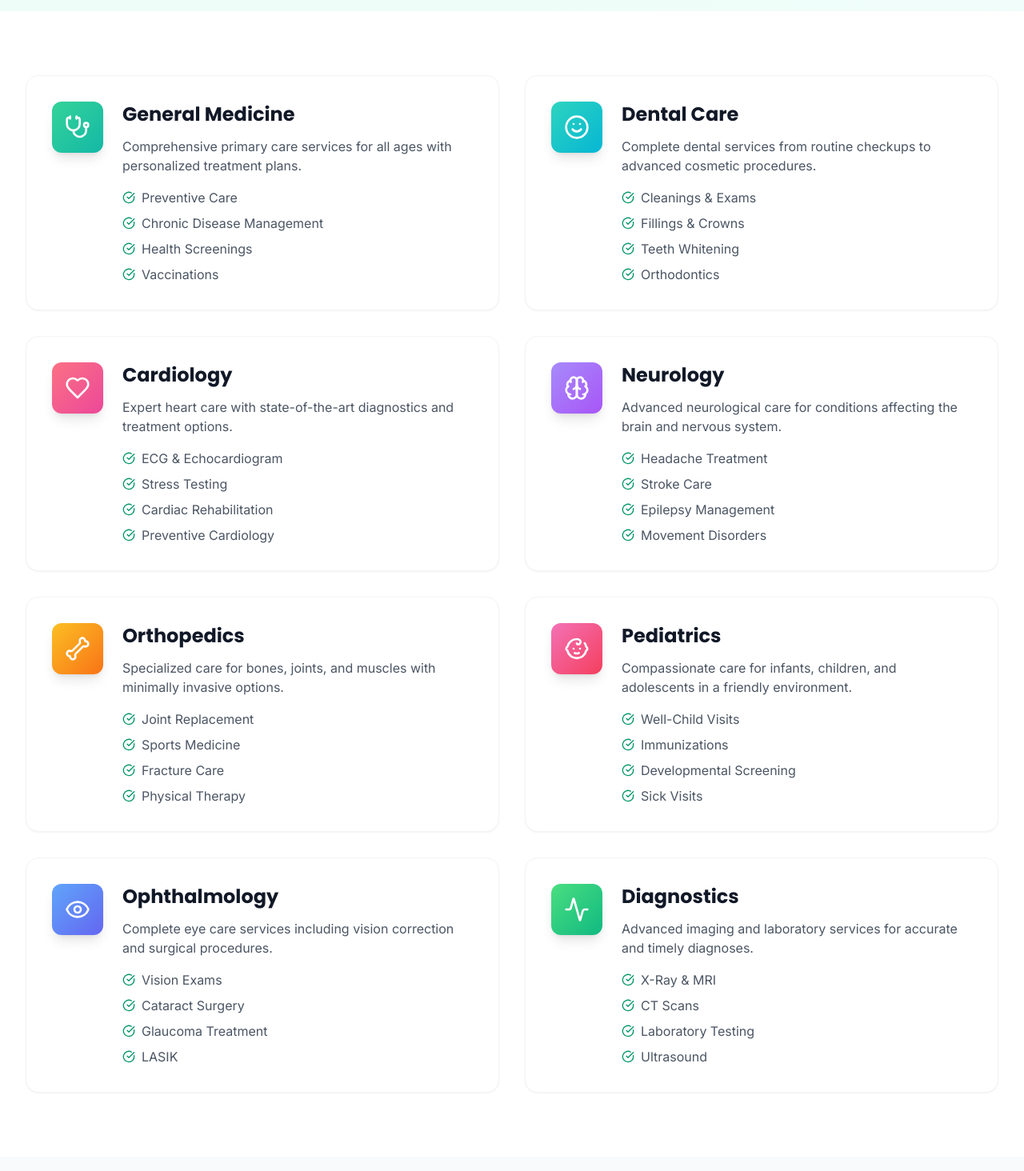
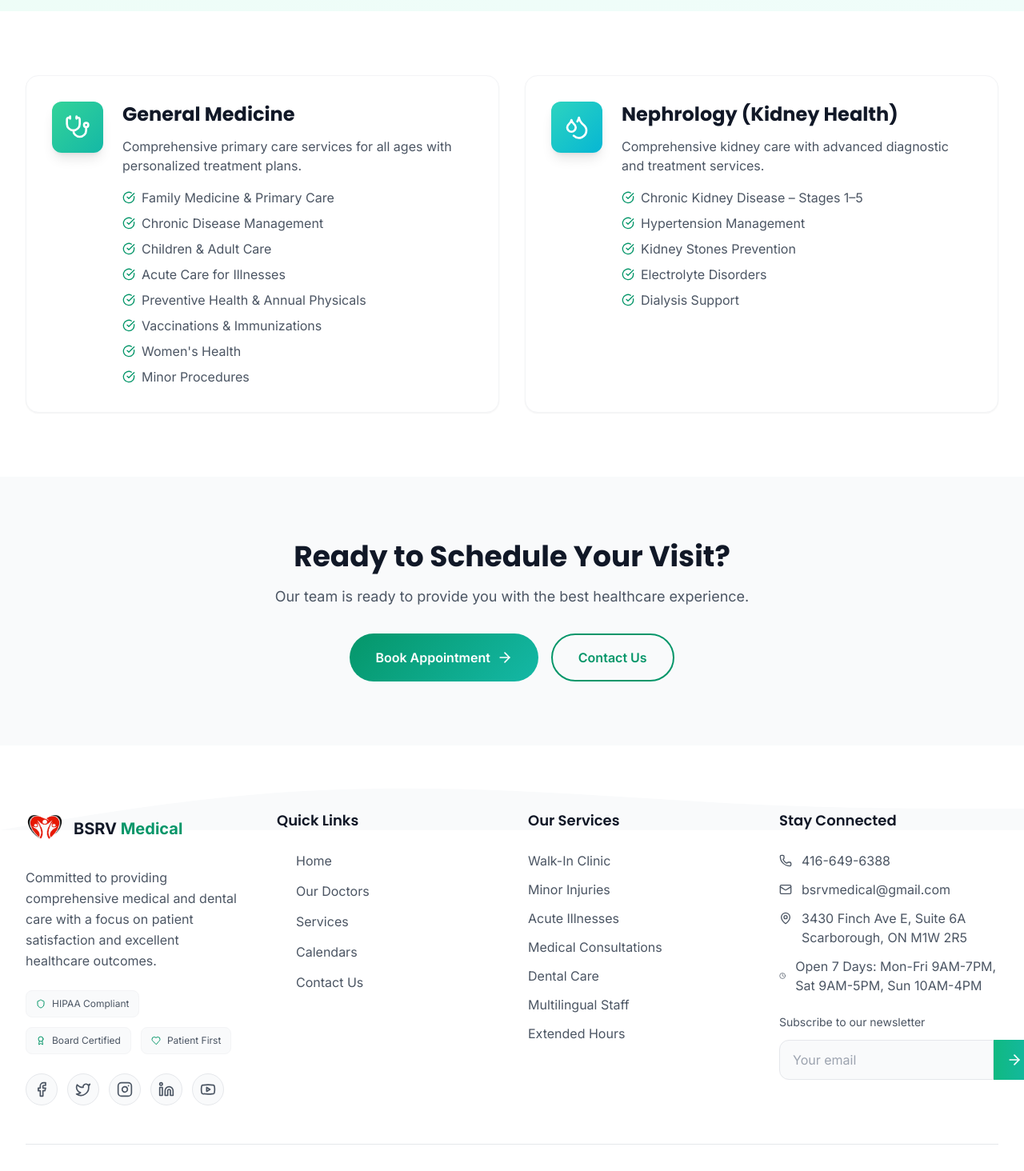
Before and after one commit to zainabqureshi09/Clinic-Website, a React (Vite) app: page /services in a window 1280 px wide. Shown: the part 400-1864 px from the top of the page at 80% size. Built offline with nearby package versions, Linux system fonts and the light colour scheme.

Commit message:
Update services, operating hours, and map embed

```diff
--- a/src/components/Appointment.jsx
+++ b/src/components/Appointment.jsx
@@ -18,13 +18,6 @@ const Appointment = () => {
 
   const departments = [
     'General Medicine',
-    'Dental Care',
-    'Cardiology',
-    'Neurology',
-    'Orthopedics',
-    'Pediatrics',
-    'Ophthalmology',
-    'Endocrinology',
     'Nephrology',
   ];
 
@@ -165,7 +158,7 @@ const Appointment = () => {
                 </a>
                 <div className="flex items-center space-x-3 text-gray-600 dark:text-gray-400">
                   <Clock className="w-5 h-5" />
-                  <span>Open 7 Days: 8:00 AM - 8:00 PM</span>
+                  <span>Open 7 Days: Mon-Fri 9AM-7PM, Sat 9AM-5PM, Sun 10AM-4PM</span>
                 </div>
               </div>
             </div>
--- a/src/components/Footer.jsx
+++ b/src/components/Footer.jsx
@@ -182,7 +182,7 @@ const Footer = () => {
               </div>
               <div className="flex items-center space-x-3 text-gray-600 dark:text-gray-400">
                 <Clock className="w-4 h-4" />
-                <span>Open 7 Days: 8AM - 8PM</span>
+                <span>Open 7 Days: Mon-Fri 9AM-7PM, Sat 9AM-5PM, Sun 10AM-4PM</span>
               </div>
             </div>
 
--- a/src/components/Services.jsx
+++ b/src/components/Services.jsx
@@ -16,7 +16,7 @@ const Services = () => {
     {
       icon: Stethoscope,
       title: 'Walk-In Clinic',
-      description: 'Open 7 days a week (8:00 AM – 8:00 PM). No appointment necessary for urgent medical concerns. Immediate care when you need it.',
+      description: 'Open 7 days a week. Mon-Fri 9AM-7PM, Sat 9AM-5PM, Sun 10AM-4PM. No appointment necessary for urgent medical concerns. Immediate care when you need it.',
       color: 'from-emerald-400 to-teal-500',
     },
     {
@@ -58,7 +58,7 @@ const Services = () => {
     {
       icon: Clock,
       title: 'Extended Hours',
-      description: 'Open 12 hours daily from 8AM to 8PM, 7 days a week. Healthcare that fits your schedule, including weekends.',
+      description: 'Open 7 days a week. Mon-Fri 9AM-7PM, Sat 9AM-5PM, Sun 10AM-4PM. Healthcare that fits your schedule, including weekends.',
       color: 'from-green-400 to-emerald-500',
     },
   ];
--- a/src/components/Specialties.jsx
+++ b/src/components/Specialties.jsx
@@ -1,29 +1,18 @@
 import { motion } from 'framer-motion';
-import { Dna, Droplets, Microscope, Shield } from 'lucide-react';
+import { Droplets, Microscope, Shield } from 'lucide-react';
 
 const Specialties = () => {
   const specialties = [
     {
-      icon: Dna,
-      title: 'Endocrinology',
-      description: 'Expert care for hormonal disorders including diabetes, thyroid conditions, and metabolic diseases.',
+      icon: Droplets,
+      title: 'Nephrology (Kidney Health)',
+      description: 'Comprehensive kidney care with advanced diagnostic and treatment services for all stages of kidney disease.',
       features: [
-        'Diabetes Management',
-        'Thyroid Disorders',
-        'Hormone Therapy',
-        'Metabolic Care',
-      ],
-      gradient: 'from-emerald-500 to-teal-600',
-    },
-    {
-      icon: Droplets,
-      title: 'Nephrology',
-      description: 'Comprehensive kidney care with advanced dialysis services and transplant coordination.',
-      features: [
-        'Kidney Disease Treatment',
-        'Dialysis Services',
-        'Transplant Care',
+        'Chronic Kidney Disease – Stages 1–5',
         'Hypertension Management',
+        'Kidney Stones Prevention',
+        'Electrolyte Disorders',
+        'Dialysis Support',
       ],
       gradient: 'from-teal-500 to-cyan-600',
     },
@@ -76,7 +65,7 @@ const Specialties = () => {
         </motion.div>
 
         {/* Specialties Grid */}
-        <div className="grid lg:grid-cols-2 gap-8">
+        <div className="grid lg:grid-cols-1 gap-8 max-w-4xl mx-auto">
           {specialties.map((specialty, index) => (
             <motion.div
               key={specialty.title}
@@ -163,9 +152,9 @@ const Specialties = () => {
         >
           <div className="inline-flex flex-wrap justify-center gap-8">
             {[
-              { value: '15+', label: 'Specialty Centers' },
-              { value: '100+', label: 'Expert Specialists' },
-              { value: '50K+', label: 'Procedures Annually' },
+              { value: '2', label: 'Core Specialties' },
+              { value: '50K+', label: 'Patients Served' },
+              { value: '25+', label: 'Expert Doctors' },
             ].map((stat) => (
               <motion.div
                 key={stat.label}
--- a/src/components/WhyChooseUs.jsx
+++ b/src/components/WhyChooseUs.jsx
@@ -263,8 +263,10 @@ const WhyChooseUs = () => {
                       <Shield className="w-7 h-7 text-white" />
                     </motion.div>
                     <div>
-                      <h4 className="text-gray-900 dark:text-white font-semibold">100% Satisfaction Guarantee</h4>
-                      <p className="text-gray-600 dark:text-gray-400 text-sm">Your health is our priority</p>
+                      <h4 className="text-gray-900 dark:text-white font-semibold">Patient Satisfaction Guarantee</h4>
+                      <p className="text-gray-600 dark:text-gray-400 text-sm">
+                        We are committed to delivering comprehensive healthcare services, with a focus on patient satisfaction and achieving excellent clinical outcomes.
+                      </p>
                     </div>
                   </div>
                   <motion.a
--- a/src/data/knowledgeBase.js
+++ b/src/data/knowledgeBase.js
@@ -6,7 +6,7 @@ export const knowledgeBase = [
     id: 1,
     category: 'general',
     question: 'What are your operating hours?',
-    answer: 'Our clinic is open 7 days a week. For urgent care needs, we welcome walk-ins. Dr. Pooja Kharbanda is available on Wednesdays from 11:00 AM to 8:00 PM. Please call us at 416-649-6388 for specific department hours.',
+    answer: 'Our clinic is open 7 days a week. For urgent care needs, we welcome walk-ins. Please call us at 416-649-6388 for specific department hours.',
     keywords: ['hours', 'open', 'time', 'schedule', 'when'],
   },
   {
@@ -27,21 +27,21 @@ export const knowledgeBase = [
     id: 4,
     category: 'services',
     question: 'What medical services do you offer?',
-    answer: 'We offer comprehensive healthcare services including: Family Medicine, Walk-In Clinic, Minor Injuries Treatment, Acute Illnesses, Medical Consultations, Dental Care, Nephrology, and Internal Medicine. Our multilingual staff serves patients in English, Tamil, Hindi, Urdu, Sylheti, Bengali, and Gujarati.',
+    answer: 'We offer comprehensive healthcare services including: General Medicine (Family Medicine & Primary Care, Chronic Disease Management, Children & Adult Care, Acute Care for Illnesses, Preventive Health & Annual Physicals, Vaccinations & Immunizations, Women\'s Health, Minor Procedures) and Nephrology (Chronic Kidney Disease – Stages 1–5, Hypertension Management, Kidney Stones Prevention, Electrolyte Disorders, Dialysis Support). Our multilingual staff serves patients in English, Tamil, Hindi, Urdu, Sylheti, Bengali, and Gujarati.',
     keywords: ['services', 'treatments', 'offer', 'specialties', 'medical'],
   },
   {
     id: 5,
     category: 'services',
-    question: 'Do you provide dental services?',
-    answer: 'Yes, we offer complete dental care services including routine checkups, emergency dental care, and comprehensive dental treatments. Our experienced dental team is ready to serve you.',
-    keywords: ['dental', 'dentist', 'teeth', 'cleaning', 'orthodontics'],
+    question: 'Do you provide nephrology services?',
+    answer: 'Yes, we offer comprehensive nephrology services including: Chronic Kidney Disease management (Stages 1-5), Hypertension Management, Kidney Stones Prevention, Electrolyte Disorders, and Dialysis Support.',
+    keywords: ['nephrology', 'kidney', 'dialysis', 'hypertension'],
   },
   {
     id: 6,
     category: 'doctors',
     question: 'Who are the doctors at BSRV?',
-    answer: 'Our medical team includes: Dr. Ruhin Karim (MD, FRCGP, CCFP - Professor of Family Medicine, UK-Trained), Dr. Mohammed Aamir Saiyed (MD - Family Medicine, Central Michigan University), and Dr. Pooja Kharbanda (Nephrologist and Internist). We also have an experienced dental team.',
+    answer: 'Our medical team includes: Dr. Ruhin Karim (MD, FRCGP, CCFP - Professor of Family Medicine, UK-Trained), Dr. Mohammed Aamir Saiyed (MD - Family Medicine, Central Michigan University), and Dr. Pooja Kharbanda (Nephrologist and Internist).',
     keywords: ['doctors', 'physicians', 'staff', 'team', 'specialists'],
   },
   {
@@ -62,7 +62,7 @@ export const knowledgeBase = [
     id: 9,
     category: 'doctors',
     question: 'Tell me about Dr. Pooja Kharbanda',
-    answer: 'Dr. Pooja Kharbanda is a Nephrologist and Internist specializing in complex kidney and systemic conditions. She completed her Medical Degree at Aureus University School of Medicine, Internal Medicine Residency in Pennsylvania, and Nephrology Fellowship at Jefferson Einstein Hospital, Philadelphia. She is licensed with the College of Physicians and Surgeons of Ontario (CPSO). Available Wednesdays 11:00 AM - 8:00 PM.',
+    answer: 'Dr. Pooja Kharbanda is a Nephrologist and Internist specializing in complex kidney and systemic conditions. She completed her Medical Degree at Aureus University School of Medicine, Internal Medicine Residency in Pennsylvania, and Nephrology Fellowship at Jefferson Einstein Hospital, Philadelphia. She is licensed with the College of Physicians and Surgeons of Ontario (CPSO).',
     keywords: ['pooja', 'kharbanda', 'nephrologist', 'kidney', 'internist'],
   },
   {
@@ -146,14 +146,14 @@ export const knowledgeBase = [
     id: 21,
     category: 'services',
     question: 'Do you offer family medicine?',
-    answer: 'Yes, our Family Medicine department is led by Dr. Ruhin Karim (MD, FRCGP, CCFP) and Dr. Mohammed Aamir Saiyed (MD). We offer patient-centred and preventive care for individuals and families.',
+    answer: 'Yes, our General Medicine department includes Family Medicine led by Dr. Ruhin Karim (MD, FRCGP, CCFP) and Dr. Mohammed Aamir Saiyed (MD). We offer patient-centred and preventive care for individuals and families.',
     keywords: ['family', 'medicine', 'doctor', 'physician', 'primary care'],
   },
   {
     id: 22,
     category: 'services',
     question: 'Do you have nephrology services?',
-    answer: 'Yes, Dr. Pooja Kharbanda is our Nephrologist and Internist specializing in Chronic Kidney Disease, Glomerular Disorders, Hypertension Management, and Electrolyte Disturbances. She is available on Wednesdays from 11:00 AM to 8:00 PM.',
+    answer: 'Yes, Dr. Pooja Kharbanda is our Nephrologist and Internist specializing in Chronic Kidney Disease (Stages 1-5), Hypertension Management, Kidney Stones Prevention, and Electrolyte Disorders.',
     keywords: ['nephrology', 'kidney', 'nephrologist', 'dialysis'],
   },
   {
--- a/src/pages/Appointment.jsx
+++ b/src/pages/Appointment.jsx
@@ -18,13 +18,6 @@ const Appointment = () => {
 
   const departments = [
     'General Medicine',
-    'Dental Care',
-    'Cardiology',
-    'Neurology',
-    'Orthopedics',
-    'Pediatrics',
-    'Ophthalmology',
-    'Endocrinology',
     'Nephrology',
   ];
 
@@ -203,7 +196,7 @@ Date: ${new Date().toLocaleString()}
                   </a>
                   <div className="flex items-center space-x-3 text-gray-600 dark:text-gray-400">
                     <Clock className="w-5 h-5" />
-                    <span>Open 7 Days: 8:00 AM - 8:00 PM</span>
+                    <span>Open 7 Days: Mon-Fri 9AM-7PM, Sat 9AM-5PM, Sun 10AM-4PM</span>
                   </div>
                 </div>
               </div>
@@ -395,10 +388,6 @@ Date: ${new Date().toLocaleString()}
                         </>
                       )}
                     </motion.button>
-
-                    <p className="text-center text-gray-400 dark:text-gray-500 text-xs">
-                      Your appointment details will be sent to our clinic email: bsrvmedical@gmail.com
-                    </p>
                   </form>
                 )}
               </div>
--- a/src/pages/Home.jsx
+++ b/src/pages/Home.jsx
@@ -245,7 +245,7 @@ const Home = () => {
               Walk-In Clinic Services
             </h2>
             <p className="text-lg text-gray-600 dark:text-gray-400 max-w-2xl mx-auto">
-              Open 7 days a week (8:00 AM – 8:00 PM). No appointment necessary for urgent medical concerns.
+              Open 7 days a week. Mon-Fri 9AM-7PM, Sat 9AM-5PM, Sun 10AM-4PM. No appointment necessary for urgent medical concerns.
             </p>
           </motion.div>
 
--- a/src/pages/Services.jsx
+++ b/src/pages/Services.jsx
@@ -1,13 +1,7 @@
 import { motion } from 'framer-motion';
 import {
   Stethoscope,
-  Smile,
-  Heart,
-  Brain,
-  Bone,
-  Baby,
-  Eye,
-  Activity,
+  Droplets,
   ArrowRight,
   CheckCircle
 } from 'lucide-react';
@@ -19,57 +13,15 @@ const Services = () => {
       icon: Stethoscope,
       title: 'General Medicine',
       description: 'Comprehensive primary care services for all ages with personalized treatment plans.',
-      features: ['Preventive Care', 'Chronic Disease Management', 'Health Screenings', 'Vaccinations'],
+      features: ['Family Medicine & Primary Care', 'Chronic Disease Management', 'Children & Adult Care', 'Acute Care for Illnesses', 'Preventive Health & Annual Physicals', 'Vaccinations & Immunizations', "Women's Health", 'Minor Procedures'],
       color: 'from-emerald-400 to-teal-500',
     },
     {
-      icon: Smile,
-      title: 'Dental Care',
-      description: 'Complete dental services from routine checkups to advanced cosmetic procedures.',
-      features: ['Cleanings & Exams', 'Fillings & Crowns', 'Teeth Whitening', 'Orthodontics'],
+      icon: Droplets,
+      title: 'Nephrology (Kidney Health)',
+      description: 'Comprehensive kidney care with advanced diagnostic and treatment services.',
+      features: ['Chronic Kidney Disease – Stages 1–5', 'Hypertension Management', 'Kidney Stones Prevention', 'Electrolyte Disorders', 'Dialysis Support'],
       color: 'from-teal-400 to-cyan-500',
-    },
-    {
-      icon: Heart,
-      title: 'Cardiology',
-      description: 'Expert heart care with state-of-the-art diagnostics and treatment options.',
-      features: ['ECG & Echocardiogram', 'Stress Testing', 'Cardiac Rehabilitation', 'Preventive Cardiology'],
-      color: 'from-rose-400 to-pink-500',
-    },
-    {
-      icon: Brain,
-      title: 'Neurology',
-      description: 'Advanced neurological care for conditions affecting the brain and nervous system.',
-      features: ['Headache Treatment', 'Stroke Care', 'Epilepsy Management', 'Movement Disorders'],
-      color: 'from-violet-400 to-purple-500',
-    },
-    {
-      icon: Bone,
-      title: 'Orthopedics',
-      description: 'Specialized care for bones, joints, and muscles with minimally invasive options.',
-      features: ['Joint Replacement', 'Sports Medicine', 'Fracture Care', 'Physical Therapy'],
-      color: 'from-amber-400 to-orange-500',
-    },
-    {
-      icon: Baby,
-      title: 'Pediatrics',
-      description: 'Compassionate care for infants, children, and adolescents in a friendly environment.',
-      features: ['Well-Child Visits', 'Immunizations', 'Developmental Screening', 'Sick Visits'],
-      color: 'from-pink-400 to-rose-500',
-    },
-    {
-      icon: Eye,
-      title: 'Ophthalmology',
-      description: 'Complete eye care services including vision correction and surgical procedures.',
-      features: ['Vision Exams', 'Cataract Surgery', 'Glaucoma Treatment', 'LASIK'],
-      color: 'from-blue-400 to-indigo-500',
-    },
-    {
-      icon: Activity,
-      title: 'Diagnostics',
-      description: 'Advanced imaging and laboratory services for accurate and timely diagnoses.',
-      features: ['X-Ray & MRI', 'CT Scans', 'Laboratory Testing', 'Ultrasound'],
-      color: 'from-green-400 to-emerald-500',
     },
   ];
 
@@ -94,11 +46,11 @@ const Services = () => {
             </motion.div>
 
             <h1 className="text-4xl sm:text-5xl font-bold text-gray-900 dark:text-white mb-4">
-              Comprehensive <span className="gradient-text">Healthcare</span> Services
+              Our <span className="gradient-text">Services</span>
             </h1>
             <p className="text-lg text-gray-600 dark:text-gray-400 max-w-2xl mx-auto">
-              From routine checkups to specialized treatments, we offer a full spectrum
-              of medical services under one roof with state-of-the-art facilities.
+              We specialize in General Medicine and Nephrology, providing comprehensive
+              healthcare and advanced kidney care with state-of-the-art facilities.
             </p>
           </motion.div>
         </div>
--- a/src/pages/Specialties.jsx
+++ b/src/pages/Specialties.jsx
@@ -1,30 +1,19 @@
 import { motion } from 'framer-motion';
-import { Dna, Droplets, Microscope, Shield, ArrowRight } from 'lucide-react';
+import { Droplets, Microscope, Shield, ArrowRight } from 'lucide-react';
 import { Link } from 'react-router-dom';
 
 const Specialties = () => {
   const specialties = [
     {
-      icon: Dna,
-      title: 'Endocrinology',
-      description: 'Expert care for hormonal disorders including diabetes, thyroid conditions, and metabolic diseases.',
+      icon: Droplets,
+      title: 'Nephrology (Kidney Health)',
+      description: 'Comprehensive kidney care with advanced diagnostic and treatment services for all stages of kidney disease.',
       features: [
-        'Diabetes Management',
-        'Thyroid Disorders',
-        'Hormone Therapy',
-        'Metabolic Care',
-      ],
-      gradient: 'from-emerald-500 to-teal-600',
-    },
-    {
-      icon: Droplets,
-      title: 'Nephrology',
-      description: 'Comprehensive kidney care with advanced dialysis services and transplant coordination.',
-      features: [
-        'Kidney Disease Treatment',
-        'Dialysis Services',
-        'Transplant Care',
+        'Chronic Kidney Disease – Stages 1–5',
         'Hypertension Management',
+        'Kidney Stones Prevention',
+        'Electrolyte Disorders',
+        'Dialysis Support',
       ],
       gradient: 'from-teal-500 to-cyan-600',
     },
@@ -61,8 +50,8 @@ const Specialties = () => {
 
       {/* Specialties Grid */}
       <section className="py-20 bg-white dark:bg-slate-950">
-        <div className="max-w-7xl mx-auto px-4 sm:px-6 lg:px-8">
-          <div className="grid lg:grid-cols-2 gap-8">
+        <div className="max-w-4xl mx-auto px-4 sm:px-6 lg:px-8">
+          <div className="grid lg:grid-cols-1 gap-8">
             {specialties.map((specialty, index) => (
               <motion.div
                 key={specialty.title}
@@ -128,10 +117,10 @@ const Specialties = () => {
             className="mt-16 grid grid-cols-2 md:grid-cols-4 gap-8"
           >
             {[
-              { value: '15+', label: 'Specialty Centers' },
-              { value: '100+', label: 'Expert Specialists' },
-              { value: '50K+', label: 'Procedures Annually' },
-              { value: '98%', label: 'Success Rate' },
+              { value: '2', label: 'Core Specialties' },
+              { value: '50K+', label: 'Patients Served' },
+              { value: '25+', label: 'Expert Doctors' },
+              { value: '98%', label: 'Patient Satisfaction' },
             ].map((stat) => (
               <motion.div
                 key={stat.label}
```
Also changed, not shown: src/components/Location.jsx (+13 -89 lines), src/pages/Contact.jsx (+12 -54 lines), 7 other files (tests, documents, lock files or other folders).
